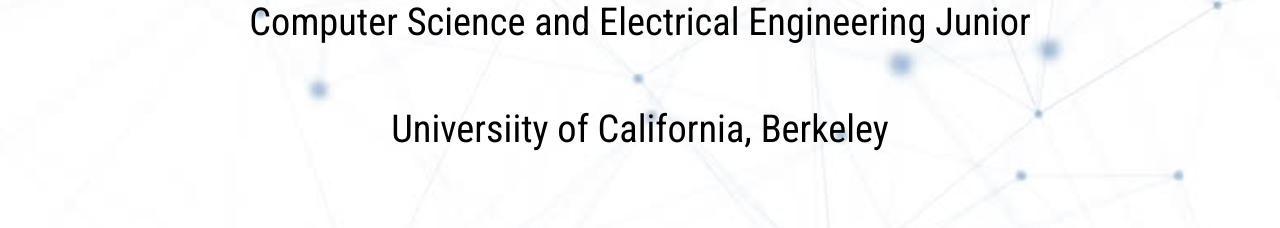
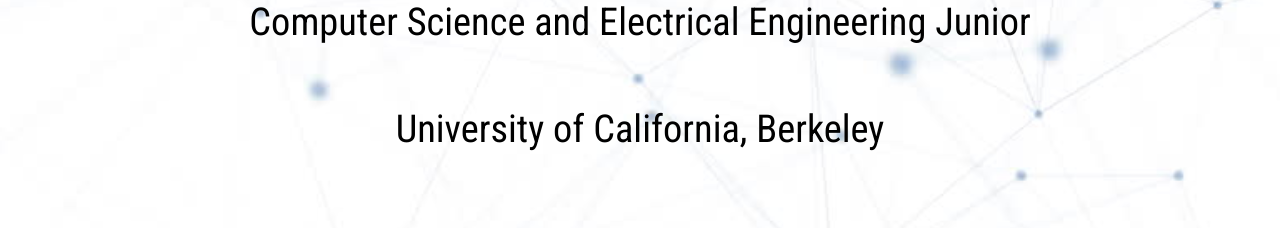
Before and after one commit to tinataleb/tinataleb.github.io, a plain HTML site: page index.html in a window 1280 px wide. Shown: the part 406-634 px from the top of the page. Drawn offline with nearby package versions, Linux system fonts and the light colour scheme; files that its build step writes are made by us from their sources; files whose address does not match are found by name.

```diff
--- a/index.html
+++ b/index.html
@@ -25,7 +25,7 @@
         <header>
             <h1>TINA TALEB</h1>
             <h2>Computer Science and Electrical Engineering Junior</h2>
-            <h2>Universiity of California, Berkeley</h2>
+            <h2>University of California, Berkeley</h2>
         </header>
     </section>
 
```
